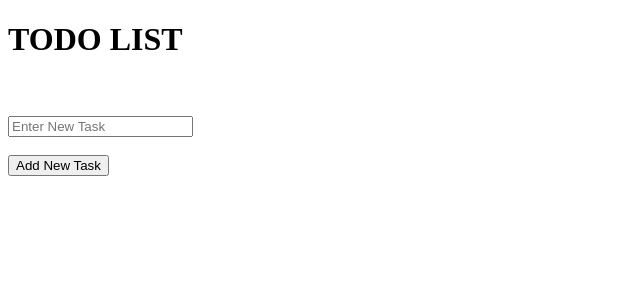
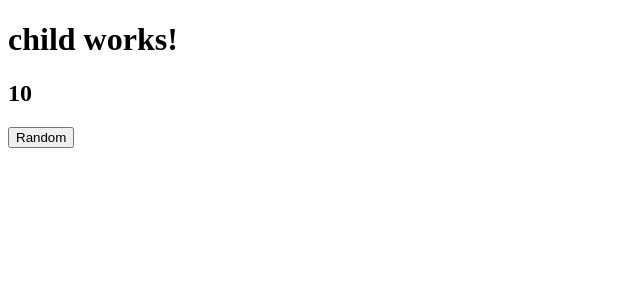
Before and after one commit to LahiruLakshan/Learning-Angular, an Angular app: page / in a window 1280 px wide. Shown: the top 300 px of the page, without its empty margins (0-640 px from the left). Built offline with nearby package versions, Linux system fonts and the light colour scheme.

Commit message:
send data parent to child

```diff
--- a/src/app/app.component.html
+++ b/src/app/app.component.html
@@ -1,3 +1,5 @@
 <!--<app-testing></app-testing>-->
 <!--<app-form></app-form>-->
-<app-todo-list></app-todo-list>
+<!--<app-todo-list></app-todo-list>-->
+<app-child [item]="item"></app-child>
+<button (click)="random()">Random</button>
--- a/src/app/app.component.ts
+++ b/src/app/app.component.ts
@@ -6,5 +6,10 @@ import { Component } from '@angular/core';
   styleUrls: ['./app.component.css']
 })
 export class AppComponent {
+  item: number=10;
 
+
+  random() {
+    this.item = Math.floor(Math.random()*20);
+  }
 }
--- a/src/app/app.module.ts
+++ b/src/app/app.module.ts
@@ -8,6 +8,7 @@ import { TestingComponent } from './testing/testing.component';
 import { FormComponent } from './form/form.component';
 import {FormsModule} from "@angular/forms";
 import { TodoListComponent } from './todo-list/todo-list.component';
+import { ChildComponent } from './child/child.component';
 
 @NgModule({
   declarations: [
@@ -15,6 +16,7 @@ import { TodoListComponent } from './todo-list/todo-list.component';
     TestingComponent,
     FormComponent,
     TodoListComponent,
+    ChildComponent,
   ],
   imports: [
     BrowserModule,
--- /dev/null
+++ b/src/app/child/child.component.html
@@ -0,0 +1,3 @@
+<h1>child works!</h1>
+
+<h2>{{item}}</h2>
--- /dev/null
+++ b/src/app/child/child.component.ts
@@ -0,0 +1,17 @@
+import {Component, Input, OnInit} from '@angular/core';
+
+@Component({
+  selector: 'app-child',
+  templateUrl: './child.component.html',
+  styleUrls: ['./child.component.css']
+})
+export class ChildComponent implements OnInit {
+
+  constructor() { }
+
+  @Input()
+  item:number = 0;
+  ngOnInit(): void {
+  }
+
+}
```
Also changed, not shown: src/app/child/child.component.css (added), 1 other file (tests, documents, lock files or other folders).
